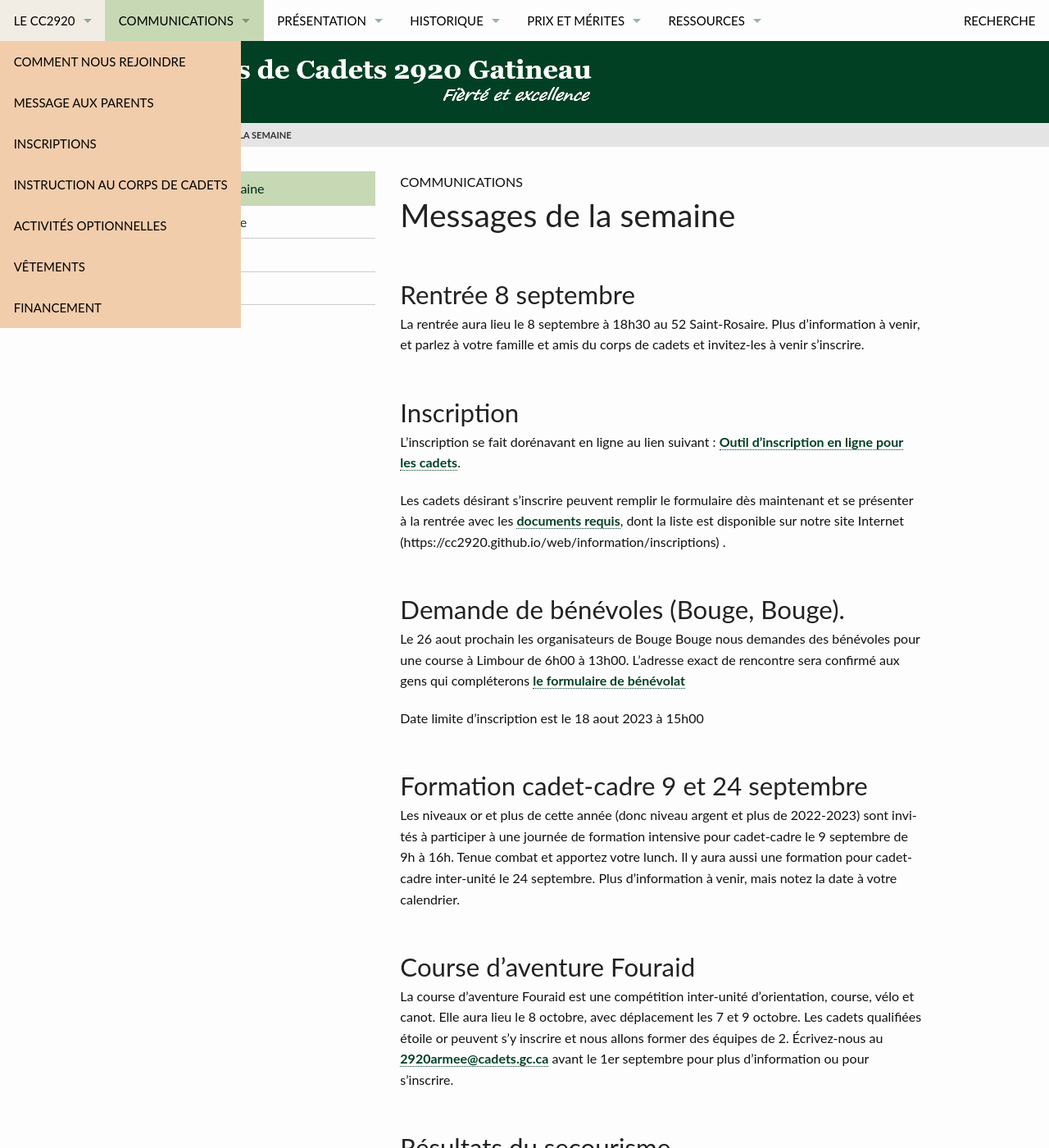
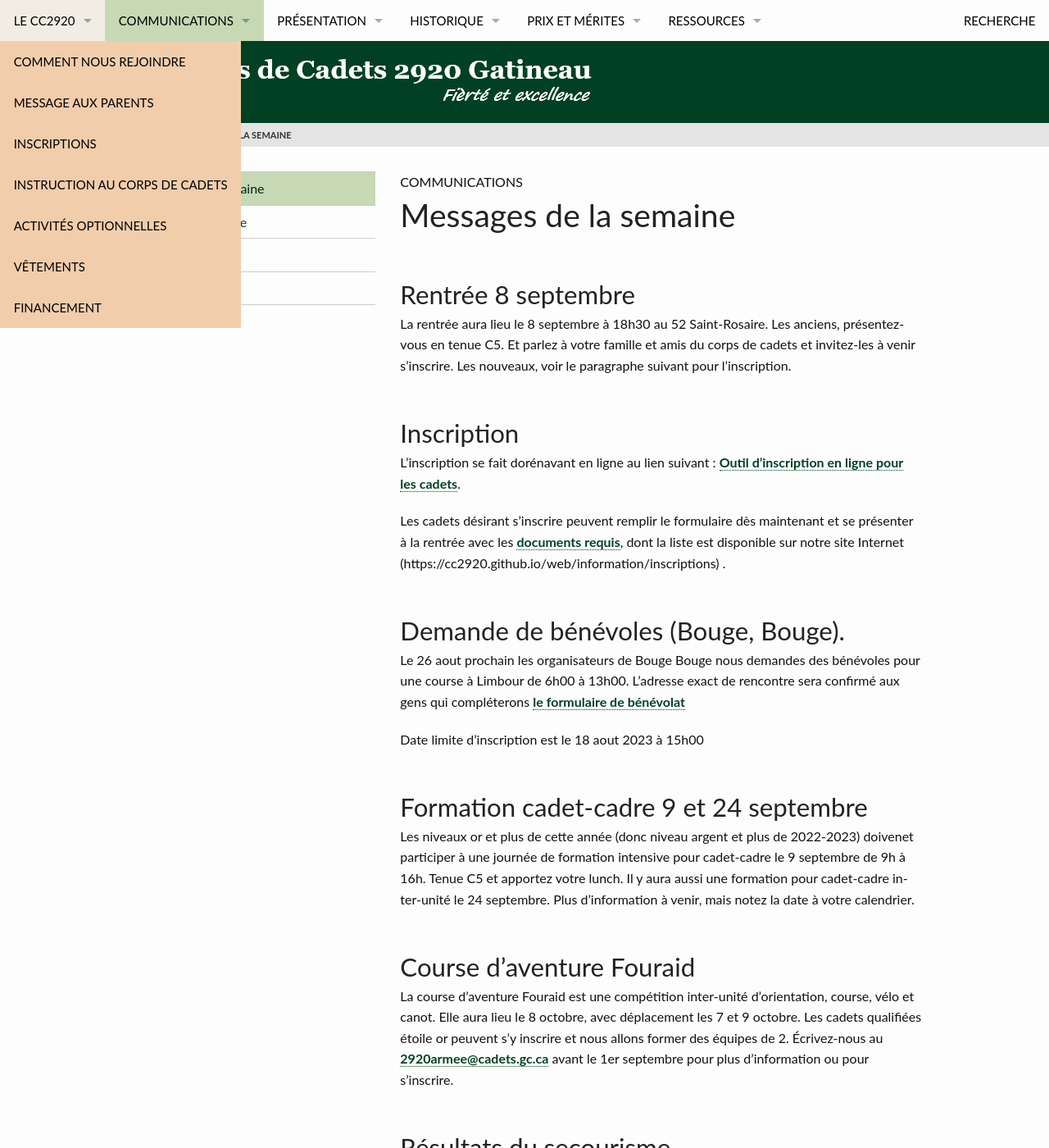
Before and after one commit to CC2920/web, a Jekyll site: the page built from _communications/messages.md, in a window 1280 px wide and 1400 px high. Shown: the whole window at 82% size. Built offline with Jekyll 4.4.1, drawn with Linux system fonts in a browser that asks for light colours.

Commit message:
Update messages.md

```diff
--- a/_communications/messages.md
+++ b/_communications/messages.md
@@ -18,7 +18,8 @@ activities:
 
 ## Rentrée 8 septembre
 
-La rentrée aura lieu le 8 septembre à 18h30 au 52 Saint-Rosaire. Plus d’information à venir, et parlez à  votre famille et amis du corps de cadets et invitez-les à venir s’inscrire.
+La rentrée aura lieu le 8 septembre à 18h30 au 52 Saint-Rosaire. Les anciens, présentez-vous en tenue C5. Et parlez à  votre famille et amis du corps de cadets et invitez-les à venir s’inscrire.
+Les nouveaux, voir le paragraphe suivant pour l'inscription.
 
 ## Inscription
 
@@ -34,7 +35,7 @@ Date limite d’inscription est le 18 aout 2023 à 15h00
 
 ## Formation cadet-cadre 9 et 24 septembre
 
-Les niveaux or et plus de cette année (donc niveau argent et plus de 2022-2023) sont invités à participer à une journée de formation intensive pour cadet-cadre le 9 septembre de 9h à 16h. Tenue combat et apportez votre lunch.
+Les niveaux or et plus de cette année (donc niveau argent et plus de 2022-2023) doivenet participer à une journée de formation intensive pour cadet-cadre le 9 septembre de 9h à 16h. Tenue C5 et apportez votre lunch.
 Il y aura aussi une formation pour cadet-cadre inter-unité le 24 septembre. Plus d’information à venir, mais notez la date à votre calendrier.
 
 ## Course d’aventure Fouraid
```
